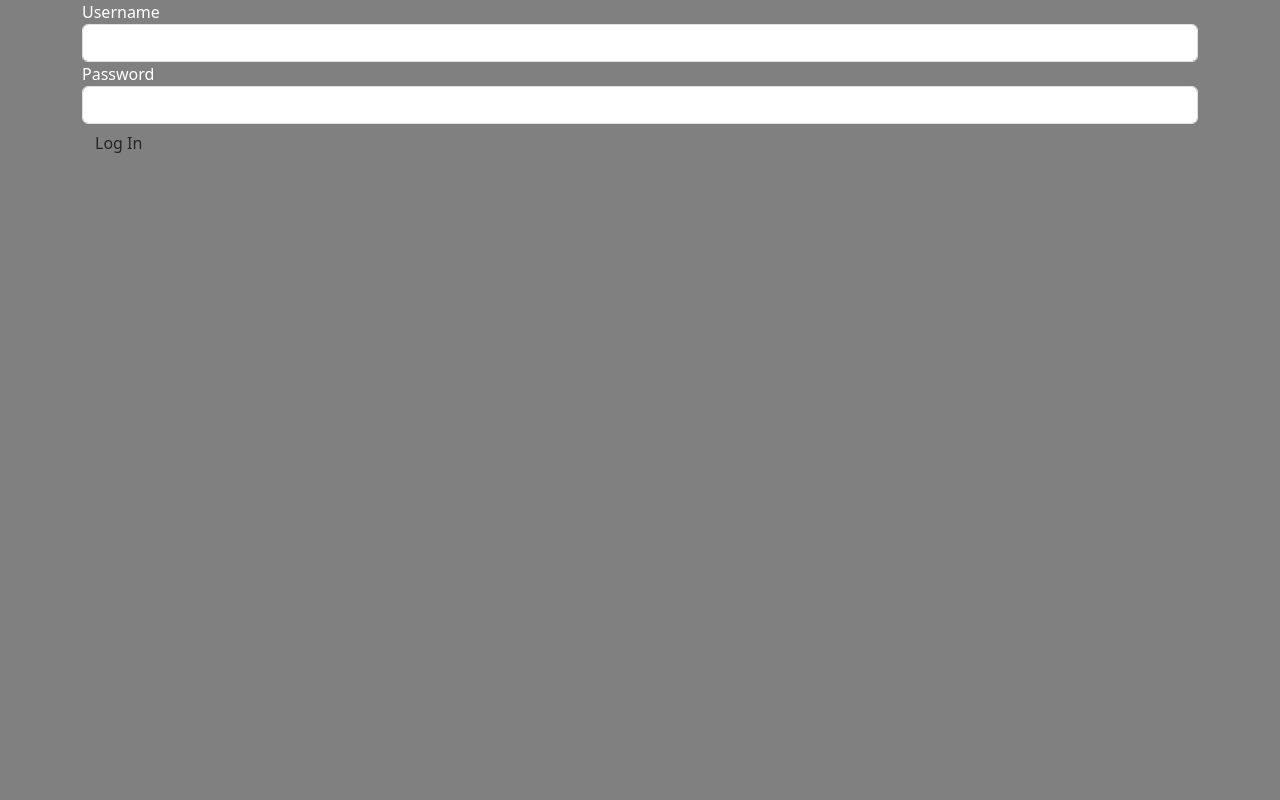
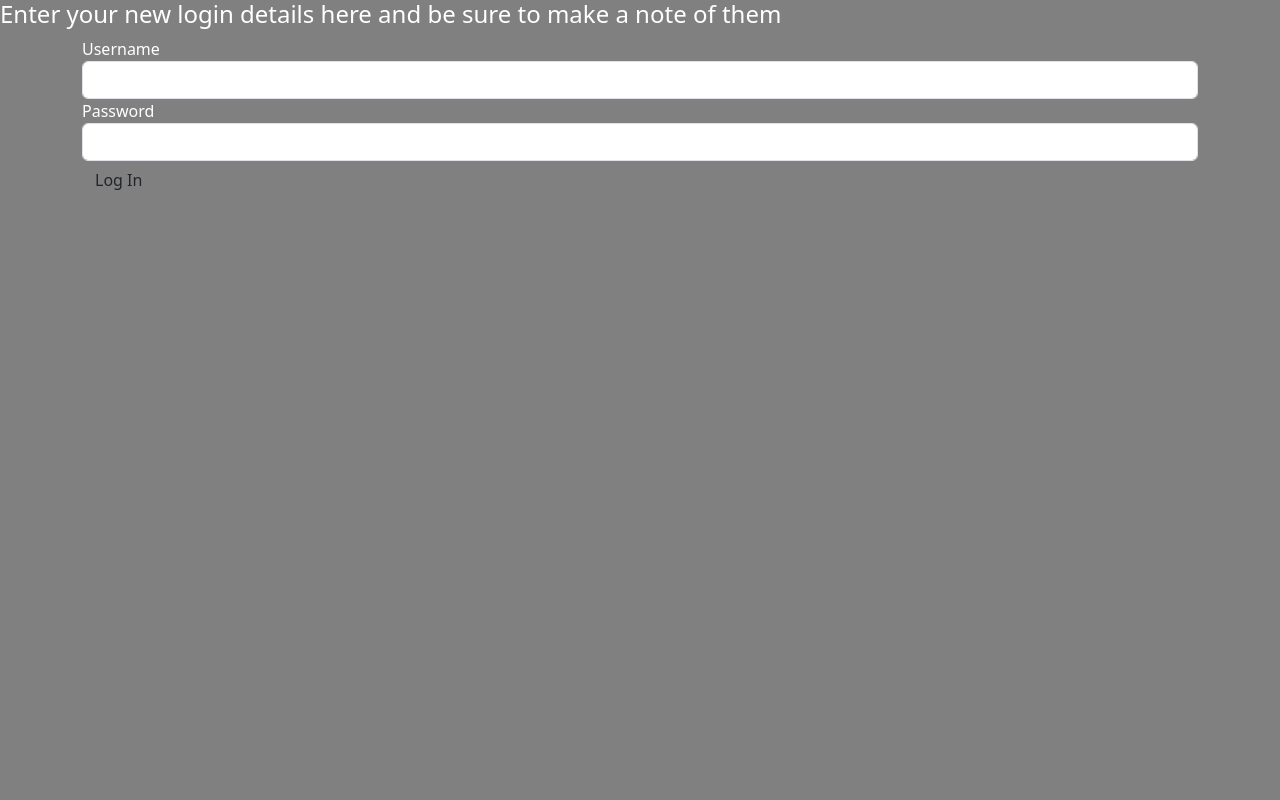
Before and after one commit to tobydispirito/Plot-Twist-Music-Website, a Flask app: page /adminlogin in a window 1280 px wide. Run offline with Flask 3, Linux system fonts and the light colour scheme; some libraries are stand-ins or nearby versions; some web fonts are replaced.

Commit message:
Admin login fixed for when database is blank. Homepage fixed for when database is blank.

```diff
--- a/main.py
+++ b/main.py
@@ -53,7 +53,6 @@ class AdminEntryID(FlaskForm):
     primary_id = IntegerField(label='id', validators=[DataRequired()])
     submit3 = SubmitField(label='Submit')
 
-
 class User(UserMixin, db.Model):
     id: Mapped[int] = mapped_column(Integer, primary_key=True)
     username: Mapped[str] = mapped_column(String(250), nullable=False)
@@ -80,6 +79,8 @@ with app.app_context():
     db.create_all()
     result = db.session.execute(db.select(Track))
     track_object_list = result.scalars().all()
+    result = db.session.execute(db.select(User))
+    user_object_list = result.scalars().all()
 
 
 def refresh_tracks_list():
@@ -88,15 +89,17 @@ def refresh_tracks_list():
         result = db.session.execute(db.select(Track))
         track_object_list = result.scalars().all()
 
-
+def refresh_user_list():
+    global user_object_list
+    with app.app_context():
+        result = db.session.execute(db.select(User))
+        user_object_list = result.scalars().all()
 
 
 # Creating my salted & hashed password entry for verification of method
 
 # with app.app_context():
-#     admin_login = User(username="Admin", stored_password=generate_password_hash("password123",
-#                                                                                         method='pbkdf2:sha256',
-#                                                                                         salt_length=8))
+#     admin_login = User(username="Admin", stored_password=generate_password_hash("password123", method='pbkdf2:sha256', salt_length=8))
 #     print(f"The username is: {admin_login.username}")
 #     print(f"The salted & hashed password is: {admin_login.stored_password}")
 #     db.session.add(admin_login)
@@ -113,19 +116,34 @@ my_name = "Plot Twist"
 @app.route("/adminlogin", methods=["GET", "POST"])
 def admin_login():
     admin_login_form = AdminLogin()
-    if admin_login_form.validate_on_submit():
-        entered_username = admin_login_form.username.data
-        entered_password = admin_login_form.password.data
-        user = db.session.execute(db.select(User).where(User.username == entered_username)).scalar()
-        if check_password_hash(user.stored_password, entered_password):
-            print(f"Checking details...")
+    if user_object_list:
+        if admin_login_form.validate_on_submit():
+            entered_username = admin_login_form.username.data
+            entered_password = admin_login_form.password.data
+            user = db.session.execute(db.select(User).where(User.username == entered_username)).scalar()
+            if check_password_hash(user.stored_password, entered_password):
+                print(f"Checking details...")
+                login_user(user)
+                print(f"You have been logged in")
+                return redirect(url_for('admin_dashboard'))
+            else:
+                print("Incorrect credentials")
+                return redirect(url_for('home_page'))
+    else:
+        if admin_login_form.validate_on_submit():
+            entered_username = admin_login_form.username.data
+            entered_password = admin_login_form.password.data
+            new_entry = User(
+                username=entered_username,
+                stored_password=generate_password_hash(entered_password, method='pbkdf2:sha256', salt_length=8)
+            )
+            db.session.add(new_entry)
+            db.session.commit()
+            refresh_user_list()
+            user = new_entry
             login_user(user)
-            print(f"You have been logged in")
             return redirect(url_for('admin_dashboard'))
-        else:
-            print("Incorrect credentials")
-            return redirect(url_for('home_page'))
-    return render_template("adminlogin.html", form=admin_login_form)
+    return render_template("adminlogin.html", form=admin_login_form, user=user_object_list)
 
 @app.route("/admindashboard")
 @login_required
--- a/templates/adminlogin.html
+++ b/templates/adminlogin.html
@@ -1,9 +1,15 @@
 {% include "header.html" %}
 {% include "adminfacing.html" %}
 {% import 'bootstrap/wtf.html' as wtf %}
-<div class="container">
-    <form action="{{ url_for('admin_login') }}" method="POST">
-        {{ wtf.quick_form(form) }}
-    </form>
-</div>
+{% if user %}
+{% else %}
+    <h4>Enter your new login details here and be sure to make a note of them</h4>
+{% endif %}
+    <div class="container">
+        <form action="{{ url_for('admin_login') }}" method="POST">
+            {{ wtf.quick_form(form) }}
+        </form>
+    </div>
+
+
 {% include "footer.html" %}
--- a/templates/homepage.html
+++ b/templates/homepage.html
@@ -4,7 +4,7 @@
 <div class="artist-name-logo-container">
     <img class="artist-name-logo" src="/static/images/placeholder-artistname.png" alt="Artist Name Logo">
 </div>
-
+{% if tracks %}
     <div class="header-centered">
         <h4>Check out the latest release below:</h4>
     </div>
@@ -15,6 +15,7 @@
             </a>
         </div>
     </div>
+{% endif %}
 
 {% include "navfooter.html" %}
 {% include "footer.html" %}
```
Also changed, not shown: instance/discography.db, 1 other file. Lines whose indentation alone changed are shown as unchanged.
